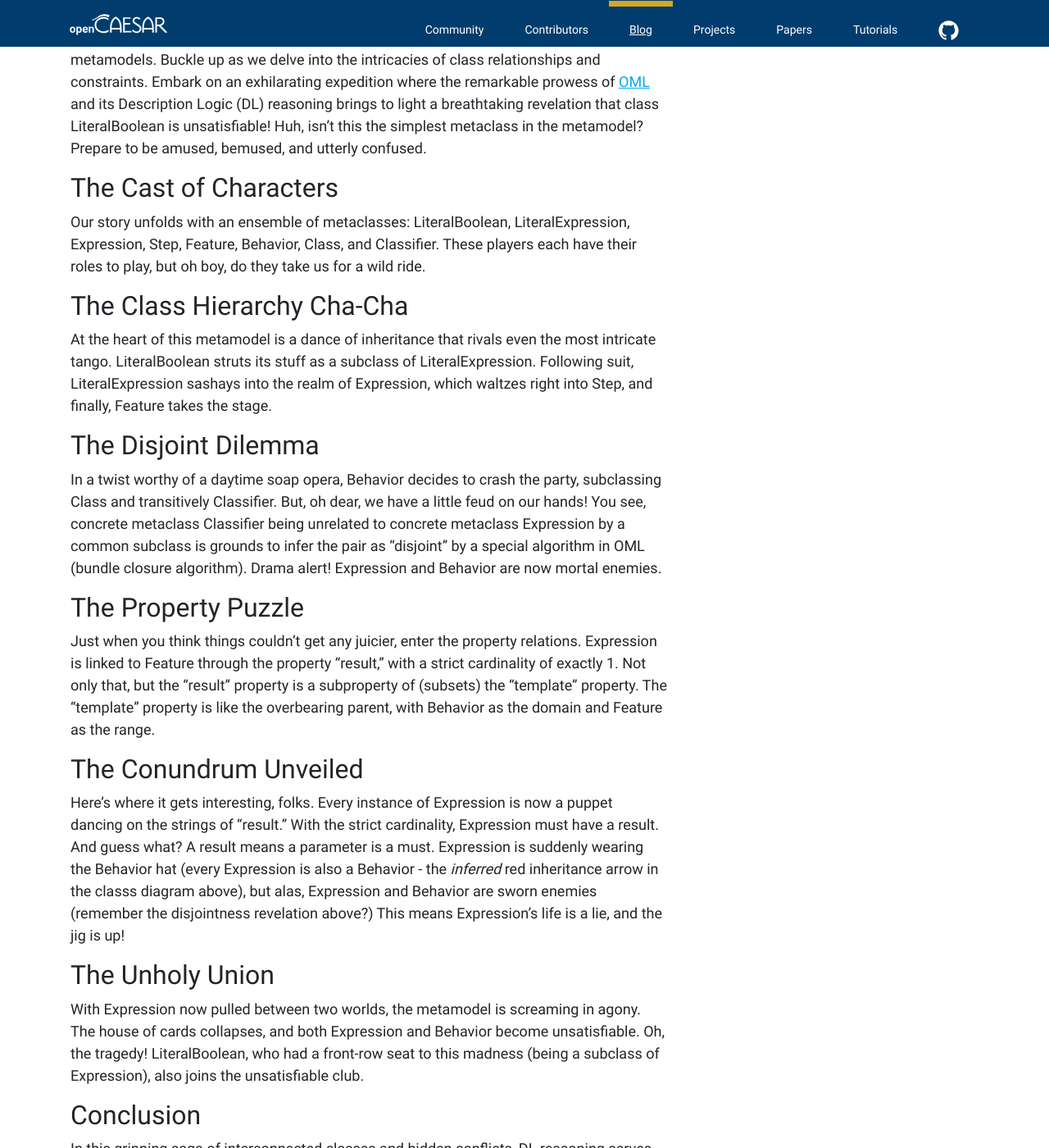
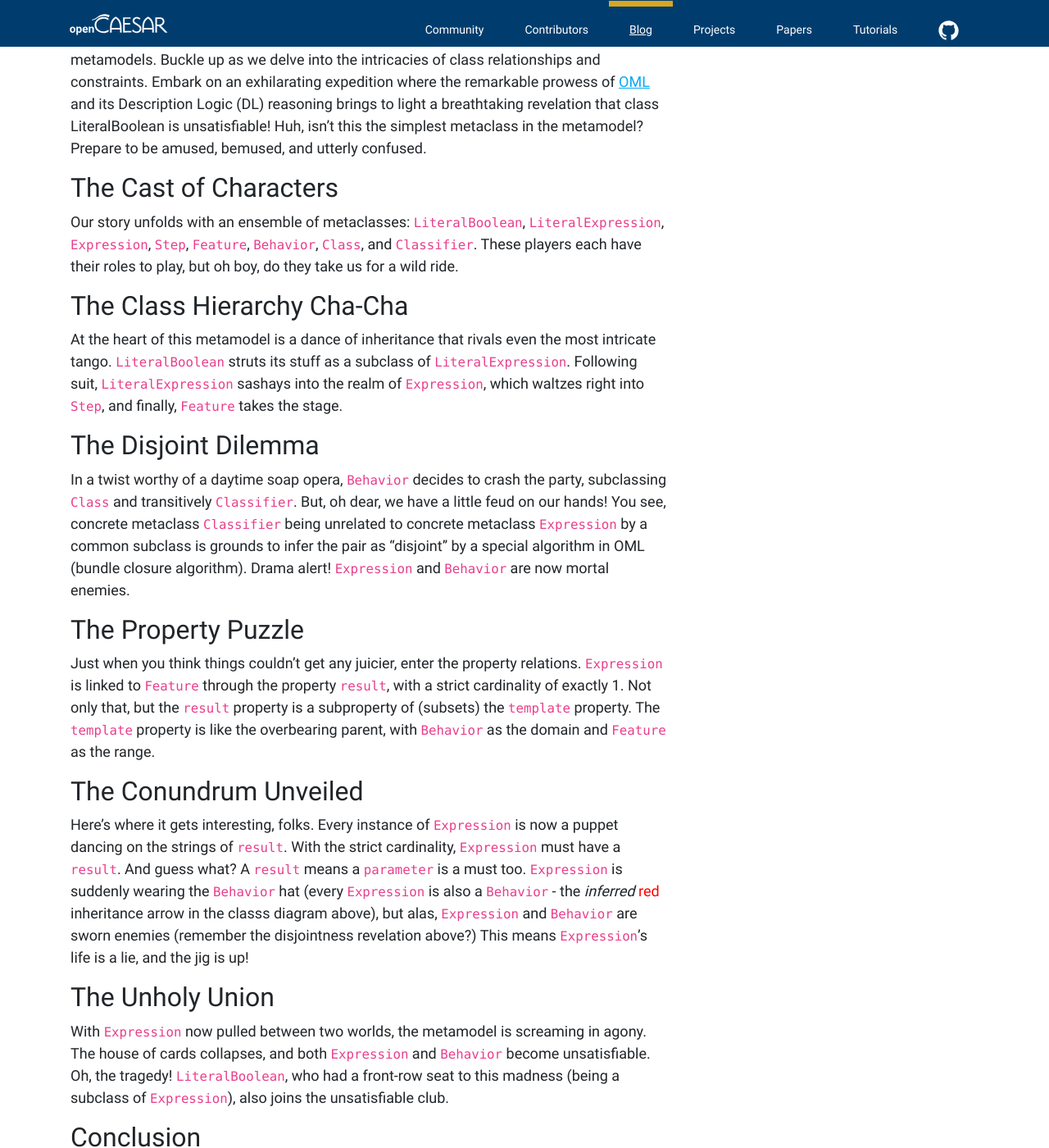
Before and after one commit to opencaesar/opencaesar.github.io, a Jekyll site: the page built from _posts/2023-08-27-When-Literal-Boolean-Is-Unsatisfiable.md, in a window 1280 px wide and 1400 px high, scrolled down 629 px. Shown: the whole window at 82% size. Built offline with Jekyll 4.4.1, drawn with Linux system fonts in a browser that asks for light colours; nearby versions of some CDN libraries.

Commit message:
improvement

```diff
--- a/_posts/2023-08-27-When-Literal-Boolean-Is-Unsatisfiable.md
+++ b/_posts/2023-08-27-When-Literal-Boolean-Is-Unsatisfiable.md
@@ -16,27 +16,27 @@ Welcome to a mind-boggling journey through the tangled web of the KerML and SysM
 
 ## The Cast of Characters
 
-Our story unfolds with an ensemble of metaclasses: LiteralBoolean, LiteralExpression, Expression, Step, Feature, Behavior, Class, and Classifier. These players each have their roles to play, but oh boy, do they take us for a wild ride.
+Our story unfolds with an ensemble of metaclasses: `LiteralBoolean`, `LiteralExpression`, `Expression`, `Step`, `Feature`, `Behavior`, `Class`, and `Classifier`. These players each have their roles to play, but oh boy, do they take us for a wild ride.
 
 ## The Class Hierarchy Cha-Cha
 
-At the heart of this metamodel is a dance of inheritance that rivals even the most intricate tango. LiteralBoolean struts its stuff as a subclass of LiteralExpression. Following suit, LiteralExpression sashays into the realm of Expression, which waltzes right into Step, and finally, Feature takes the stage.
+At the heart of this metamodel is a dance of inheritance that rivals even the most intricate tango. `LiteralBoolean` struts its stuff as a subclass of `LiteralExpression`. Following suit, `LiteralExpression` sashays into the realm of `Expression`, which waltzes right into `Step`, and finally, `Feature` takes the stage.
 
 ## The Disjoint Dilemma
 
-In a twist worthy of a daytime soap opera, Behavior decides to crash the party, subclassing Class and transitively Classifier. But, oh dear, we have a little feud on our hands! You see, concrete metaclass Classifier being unrelated to concrete metaclass Expression by a common subclass is grounds to infer the pair as "disjoint" by a special algorithm in OML (bundle closure algorithm). Drama alert! Expression and Behavior are now mortal enemies.
+In a twist worthy of a daytime soap opera, `Behavior` decides to crash the party, subclassing `Class` and transitively `Classifier`. But, oh dear, we have a little feud on our hands! You see, concrete metaclass `Classifier` being unrelated to concrete metaclass `Expression` by a common subclass is grounds to infer the pair as "disjoint" by a special algorithm in OML (bundle closure algorithm). Drama alert! `Expression` and `Behavior` are now mortal enemies.
 
 ## The Property Puzzle
 
-Just when you think things couldn't get any juicier, enter the property relations. Expression is linked to Feature through the property "result," with a strict cardinality of exactly 1. Not only that, but the "result" property is a subproperty of (subsets) the "template" property. The "template" property is like the overbearing parent, with Behavior as the domain and Feature as the range.
+Just when you think things couldn't get any juicier, enter the property relations. `Expression` is linked to `Feature` through the property `result`, with a strict cardinality of exactly 1. Not only that, but the `result` property is a subproperty of (subsets) the `template` property. The `template` property is like the overbearing parent, with `Behavior` as the domain and `Feature` as the range.
 
 ## The Conundrum Unveiled
 
-Here's where it gets interesting, folks. Every instance of Expression is now a puppet dancing on the strings of "result." With the strict cardinality, Expression must have a result. And guess what? A result means a parameter is a must. Expression is suddenly wearing the Behavior hat (every Expression is also a Behavior - the *inferred* red inheritance arrow in the classs diagram above), but alas, Expression and Behavior are sworn enemies (remember the disjointness revelation above?) This means Expression's life is a lie, and the jig is up!
+Here's where it gets interesting, folks. Every instance of `Expression` is now a puppet dancing on the strings of `result`. With the strict cardinality, `Expression` must have a `result`. And guess what? A `result` means a `parameter` is a must too. `Expression` is suddenly wearing the `Behavior` hat (every `Expression` is also a `Behavior` - the *inferred* <span style="color: red">red</span> inheritance arrow in the classs diagram above), but alas, `Expression` and `Behavior` are sworn enemies (remember the disjointness revelation above?) This means `Expression`'s life is a lie, and the jig is up!
 
 ## The Unholy Union
 
-With Expression now pulled between two worlds, the metamodel is screaming in agony. The house of cards collapses, and both Expression and Behavior become unsatisfiable. Oh, the tragedy! LiteralBoolean, who had a front-row seat to this madness (being a subclass of Expression), also joins the unsatisfiable club.
+With `Expression` now pulled between two worlds, the metamodel is screaming in agony. The house of cards collapses, and both `Expression` and `Behavior` become unsatisfiable. Oh, the tragedy! `LiteralBoolean`, who had a front-row seat to this madness (being a subclass of `Expression`), also joins the unsatisfiable club.
 
 ## Conclusion
 
```
